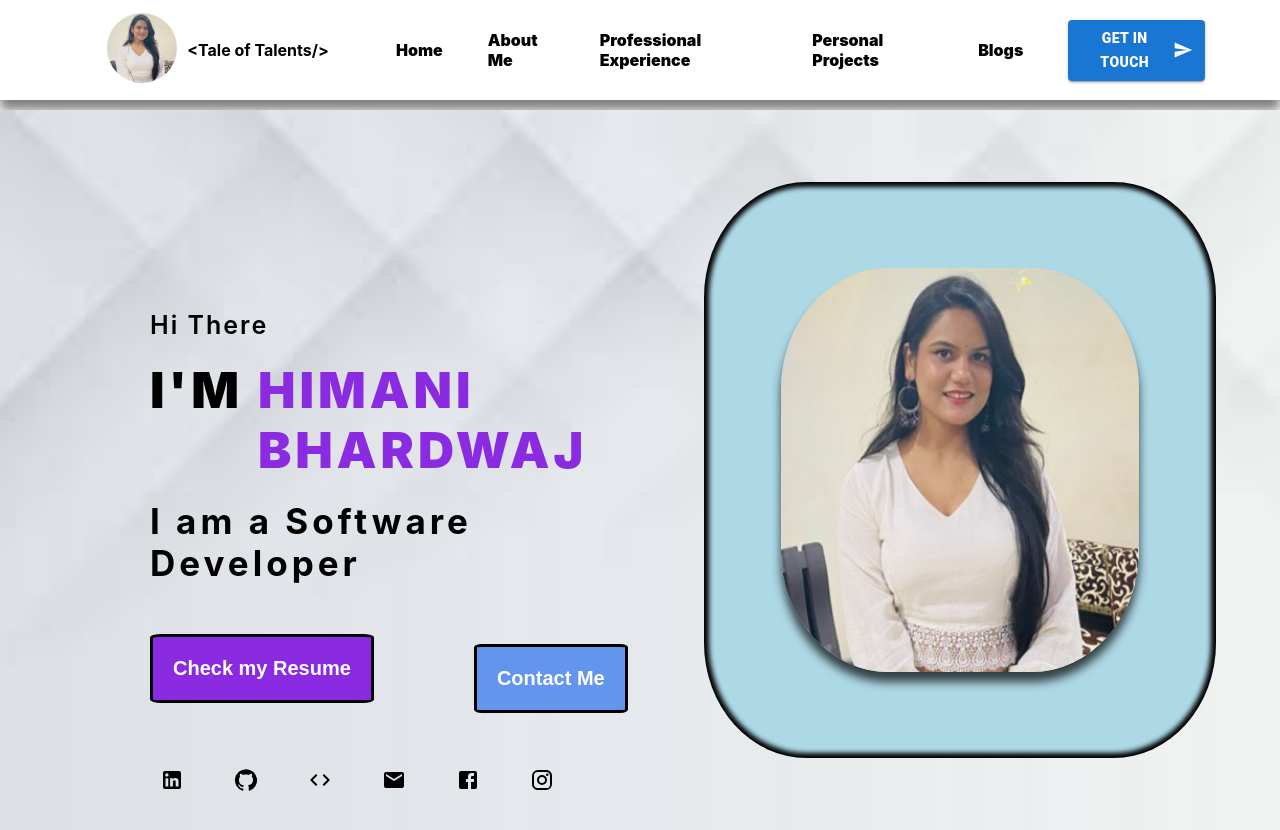
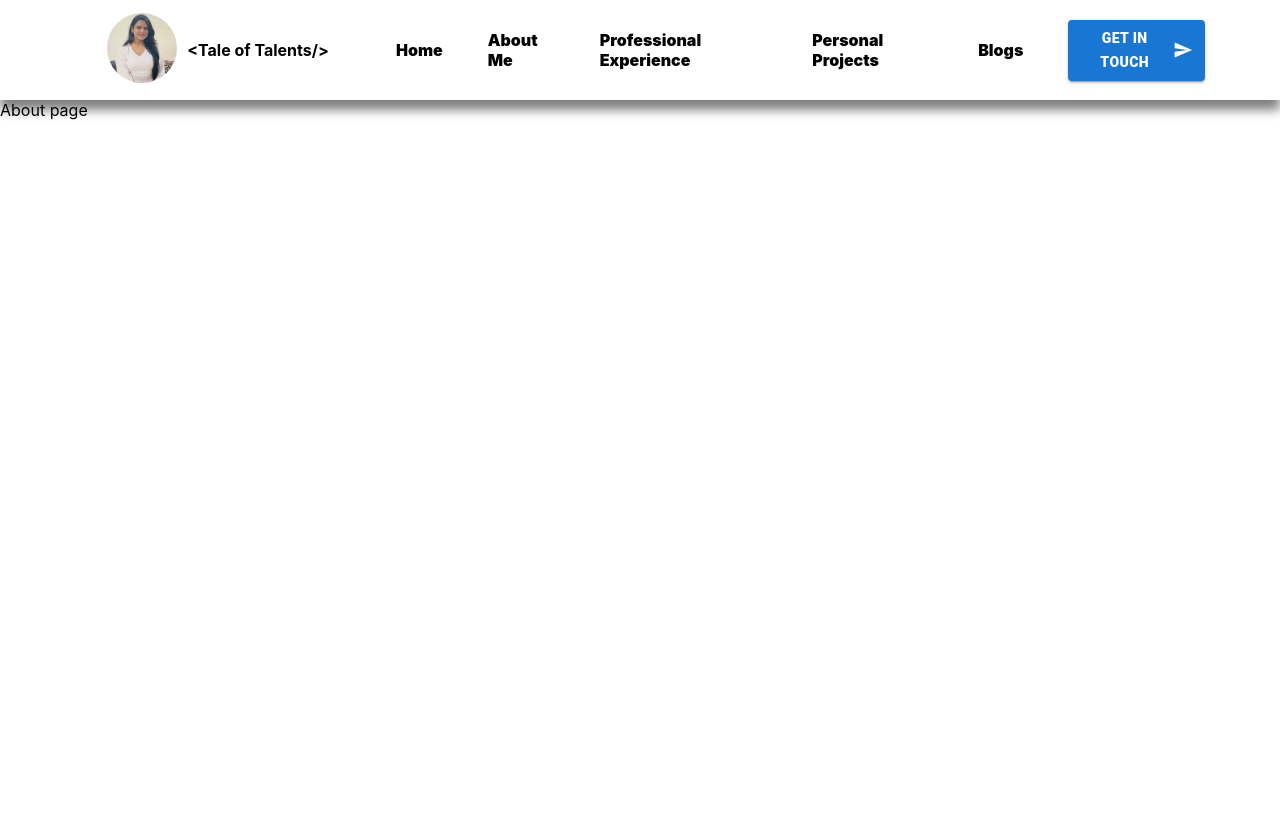
Before and after one commit to himani501/Tale-of-Talents, a React (Create React App) app: page /about in a window 1280 px wide. After the commit the page ends 800 px from the top, so only its background shows below. Built offline with nearby package versions, Linux system fonts and the light colour scheme.

Commit message:
adding navigations

```diff
--- a/package.json
+++ b/package.json
@@ -12,6 +12,7 @@
     "@testing-library/user-event": "^13.5.0",
     "react": "^18.2.0",
     "react-dom": "^18.2.0",
+    "react-router-dom": "^6.22.0",
     "react-scripts": "5.0.1",
     "react-slick": "^0.30.1",
     "slick-carousel": "^1.8.1",
--- a/src/App.js
+++ b/src/App.js
@@ -1,10 +1,25 @@
 import './App.css';
 import {Home} from "./pages/Home";
+import { BrowserRouter, Routes, Route } from "react-router-dom"
+import {About} from "./pages/About";
+import {Blog} from "./pages/Blog";
+import {Contact} from "./pages/Contact";
+import {Projects} from "./pages/Projects";
+import {WorkExp} from "./pages/WorkExp";
 
 function App() {
   return (
       <div>
-        <Home/>
+          <BrowserRouter>
+              <Routes>
+                  <Route path="/" element={ <Home/> } />
+                  <Route path="/about" element={ <About/> } />
+                  <Route path="/blogs" element={ <Blog/> } />
+                  <Route path="/contact" element={ <Contact/> } />
+                  <Route path="/projects" element={ <Projects/> } />
+                  <Route path="/workexperience" element={ <WorkExp/> } />
+              </Routes>
+          </BrowserRouter>
       </div>
   );
 }
--- a/src/Components/Navbar.js
+++ b/src/Components/Navbar.js
@@ -3,6 +3,7 @@ import styled from "styled-components";
 import profilePic from '../Images/himpic.jpeg';
 import SendIcon from '@mui/icons-material/Send';
 import Button from '@mui/material/Button';
+import {Link, Navigate} from "react-router-dom";
 
 const Container = styled.div`
   width: 100%;
@@ -28,29 +29,6 @@ const Right = styled.div`
   align-items: center;
   justify-content: flex-end; // align items to the right
   margin-right: 30px;
-`
-const ComponentContainer = styled.div`
-  cursor: pointer;
-  margin-right: 45px;
-  align-content: center;
-  font-weight: 900;
-  position: relative;
-  display: inline-block;
-  color: black; /* Default text color */
-
-  &:hover {
-    color: blue; /* Text color on hover */
-    &:after {
-      content: '';
-      position: absolute;
-      left: 50%; /* Position the underline in the middle */
-      transform: translateX(-50%); /* Center the underline */
-      bottom: -2px;
-      width: 120%; /* Width of the underline */
-      height: 2px;
-      background-color: black;
-    }
-  }
 `
 const ImageContainer = styled.div`
   position: relative;
@@ -82,12 +60,40 @@ const Image = styled.img`
     opacity: 1; /* Show the enlarged image when hovering over the original image */
   }
 `
-const Home = styled.div``
-const About = styled.div``
-const WorkExp = styled.div``
-const Projects = styled.div``
-const Blogs = styled.div``
+const LinkWrapper = styled(Link)`
+  cursor: pointer;
+  margin-right: 45px;
+  align-content: center;
+  font-weight: 900;
+  position: relative;
+  display: inline-block;
+  color: black; /* Default text color */
+  text-decoration: none;
+
+  &:hover {
+    color: blue; /* Text color on hover */
+    &:after {
+      content: '';
+      position: absolute;
+      left: 50%; /* Position the underline in the middle */
+      transform: translateX(-50%); /* Center the underline */
+      bottom: -2px;
+      width: 120%; /* Width of the underline */
+      height: 2px;
+      background-color: black;
+    }
+  }
+`
 export const Navbar =  () => {
+    const [gotoContactPage, setContactPage] = React.useState(false);
+
+    const handleClick = () => {
+        setContactPage(prevState => !prevState);
+    };
+
+    if (gotoContactPage) {
+        return <Navigate to="/contact" />;
+    }
     return (
         <Container>
             <Wrapper>
@@ -109,22 +115,17 @@ export const Navbar =  () => {
                     </h4>
                 </Left>
                 <Right>
-                    <ComponentContainer>
-                        <Home>Home</Home>
-                    </ComponentContainer>
-                    <ComponentContainer>
-                        <About>About Me</About>
-                    </ComponentContainer>
-                    <ComponentContainer>
-                        <WorkExp>Professional Experience</WorkExp>
-                    </ComponentContainer>
-                    <ComponentContainer>
-                        <Projects>Personal Projects</Projects>
-                    </ComponentContainer>
-                    <ComponentContainer>
-                        <Blogs>Blogs</Blogs>
-                    </ComponentContainer>
-                    <Button variant="contained" endIcon={<SendIcon/>} style={{fontWeight: 900, marginRight: '45px'}}>
+                    <LinkWrapper to="/">Home</LinkWrapper>
+                    <LinkWrapper to="/about">About Me</LinkWrapper>
+                    <LinkWrapper to="/workexperience">Professional Experience</LinkWrapper>
+                    <LinkWrapper to="/projects">Personal Projects</LinkWrapper>
+                    <LinkWrapper to="/blogs">Blogs</LinkWrapper>
+                    <Button
+                        variant="contained"
+                        endIcon={<SendIcon/>}
+                        style={{fontWeight: 900, marginRight: '45px'}}
+                        onClick={handleClick}
+                    >
                         Get in Touch
                     </Button>
                 </Right>
--- /dev/null
+++ b/src/pages/About.js
@@ -0,0 +1,13 @@
+import React from "react";
+import {Navbar} from "../Components/Navbar";
+
+export const About = () => {
+    return (
+        <div>
+            <Navbar/>
+            <div>
+                About page
+            </div>
+        </div>
+    )
+}
--- /dev/null
+++ b/src/pages/Blog.js
@@ -0,0 +1,13 @@
+import React from "react";
+import {Navbar} from "../Components/Navbar";
+
+export const Blog = () => {
+    return (
+        <div>
+            <Navbar/>
+            <div>
+                Blog page
+            </div>
+        </div>
+    )
+}
--- /dev/null
+++ b/src/pages/Contact.js
@@ -0,0 +1,10 @@
+import React from "react";
+import {Navbar} from "../Components/Navbar";
+export const Contact = () => {
+    return (
+        <div>
+            <Navbar/>
+            Contact page
+        </div>
+    )
+}
--- a/src/pages/Introduction.js
+++ b/src/pages/Introduction.js
@@ -75,8 +75,6 @@ const bounceAnimation = keyframes`
     transform: translateY(-10px);
   }
 `
-
-// Styled component with animation applied
 const Button1 = styled.button`
   cursor: pointer;
   margin-left: 150px;
@@ -99,24 +97,6 @@ const Button1 = styled.button`
   }
 
   animation-delay: 3s; /* Delay the animation start by 3 seconds */
-`
-const Button2 = styled.button`
-  cursor: pointer;
-  margin-left: 150px;
-  margin-right: -50px;
-  padding: 20px;
-  border: 3px solid black;
-  border-radius: 5%;
-  background-color: cornflowerblue;
-  color: white;
-  font-weight: bolder;
-  font-size: 20px;
-  transition: transform 0.3s ease; /* Add transition for smooth animation */
-
-  &:hover {
-    background-color: mediumblue;
-    transform: scale(1.1); /* Zoom out by 10% on hover */
-  }
 `
 const RightContainer = styled.div`
   flex: 1;
@@ -167,9 +147,6 @@ export const Introduction = () => {
                     <Button1 onClick={openResume}>
                         Check my Resume
                     </Button1>
-                    <Button2 >
-                        Contact Me
-                    </Button2>
                 </ButtonWrapper>
                 <SocialMediaWrapper>
                     <SocialMediaHandler icon="LinkedInIcon"/>
--- /dev/null
+++ b/src/pages/Projects.js
@@ -0,0 +1,10 @@
+import React from "react";
+import {Navbar} from "../Components/Navbar";
+
+export const Projects = () => {
+    return (
+        <div>
+            <Navbar/>
+            Projects page </div>
+    )
+}
--- /dev/null
+++ b/src/pages/WorkExp.js
@@ -0,0 +1,8 @@
+import React from "react";
+import {Navbar} from "../Components/Navbar";
+
+export const WorkExp = () => {
+    return (
+        <div> <Navbar/>WorkExp page </div>
+    )
+}
```
Also changed, not shown: 1 other file (tests, documents, lock files or other folders).
